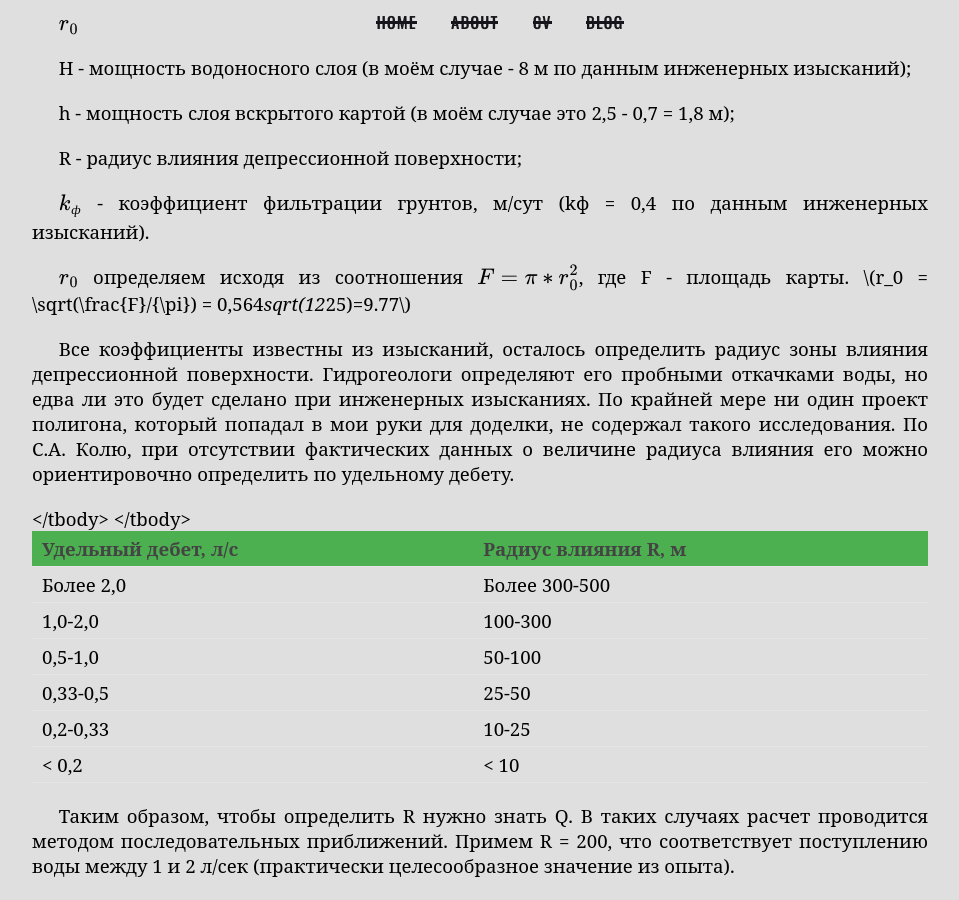
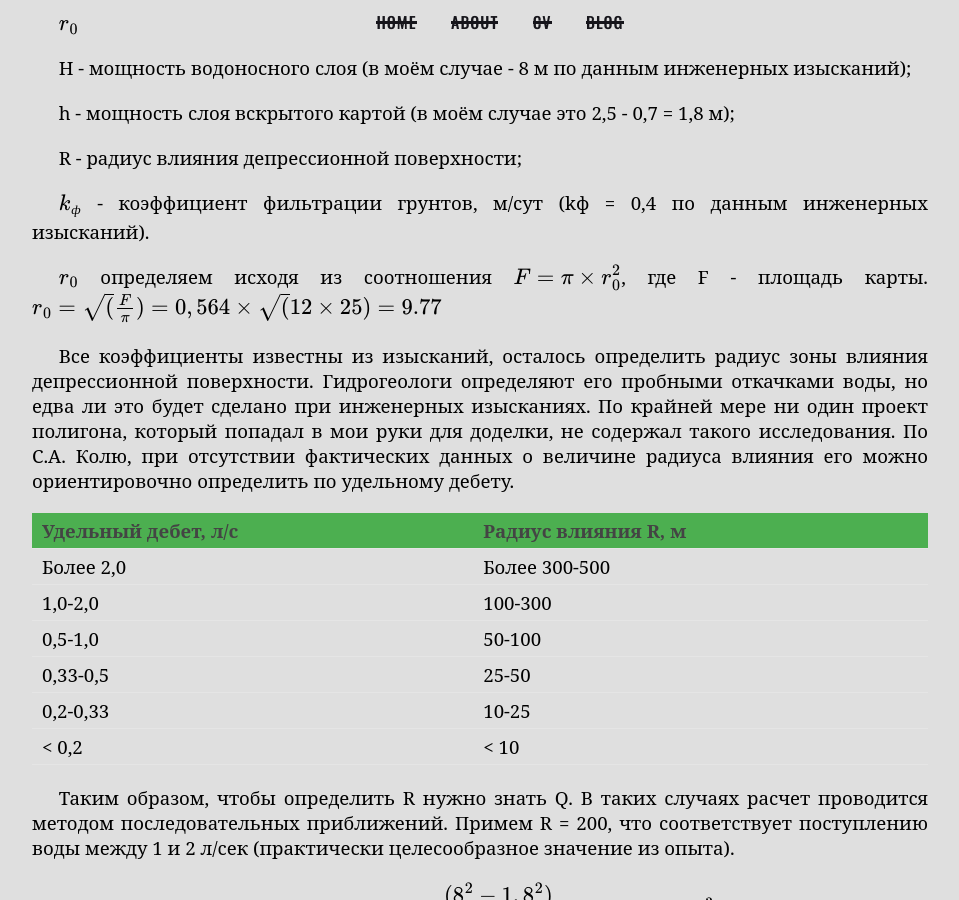
Before and after one commit to kiselevmv/kiselevmv.github.io, a Jekyll site: the page built from _posts/2011-06-09-water-inflow.md, in a window 1280 px wide and 900 px high, scrolled down 1451 px. Shown: the whole window, without its empty margins (160-1119 px from the left). Built offline with Jekyll 4.4.1, drawn with Linux system fonts in a browser that asks for light colours; nearby versions of some CDN libraries; our own code applies the rules of GitHub Pages for plain Markdown files.

Commit message:
Update 2011-06-09-water-inflow.md

```diff
--- a/_posts/2011-06-09-water-inflow.md
+++ b/_posts/2011-06-09-water-inflow.md
@@ -26,7 +26,7 @@ R - радиус влияния депрессионной поверхност
 
 \\(k_ф\\) - коэффициент фильтрации грунтов, м/сут (kф = 0,4 по данным инженерных изысканий).
 
-\\(r_0\\) определяем исходя из соотношения \\(F = \pi * r_0^2\\), где F - площадь карты. \\(r_0 = \sqrt(\frac{F}/{\pi}) = 0,564*sqrt(12*25)=9.77\\)
+\\(r_0\\) определяем исходя из соотношения \\(F = \pi \times r_0^2\\), где F - площадь карты. \\(r_0 = \sqrt(\frac{F}{\pi}) = 0,564 \times \sqrt(12 \times 25)=9.77\\)
 
 Все коэффициенты известны из изысканий, осталось определить радиус зоны влияния депрессионной поверхности. Гидрогеологи определяют его пробными откачками воды, но едва ли это будет сделано при инженерных изысканиях. По крайней мере ни один проект полигона, который попадал в мои руки для доделки, не содержал такого исследования. По С.А. Колю, при отсутствии фактических данных о величине радиуса влияния его можно ориентировочно определить по удельному дебету.
 
@@ -37,7 +37,7 @@ R - радиус влияния депрессионной поверхност
 <th>Радиус влияния R, м</th>
 </tr>
 </thead>
-</tbody>
+<tbody>
 <tr>
 <td>Более 2,0</td><td>Более 300-500</td>
 </tr>
```
